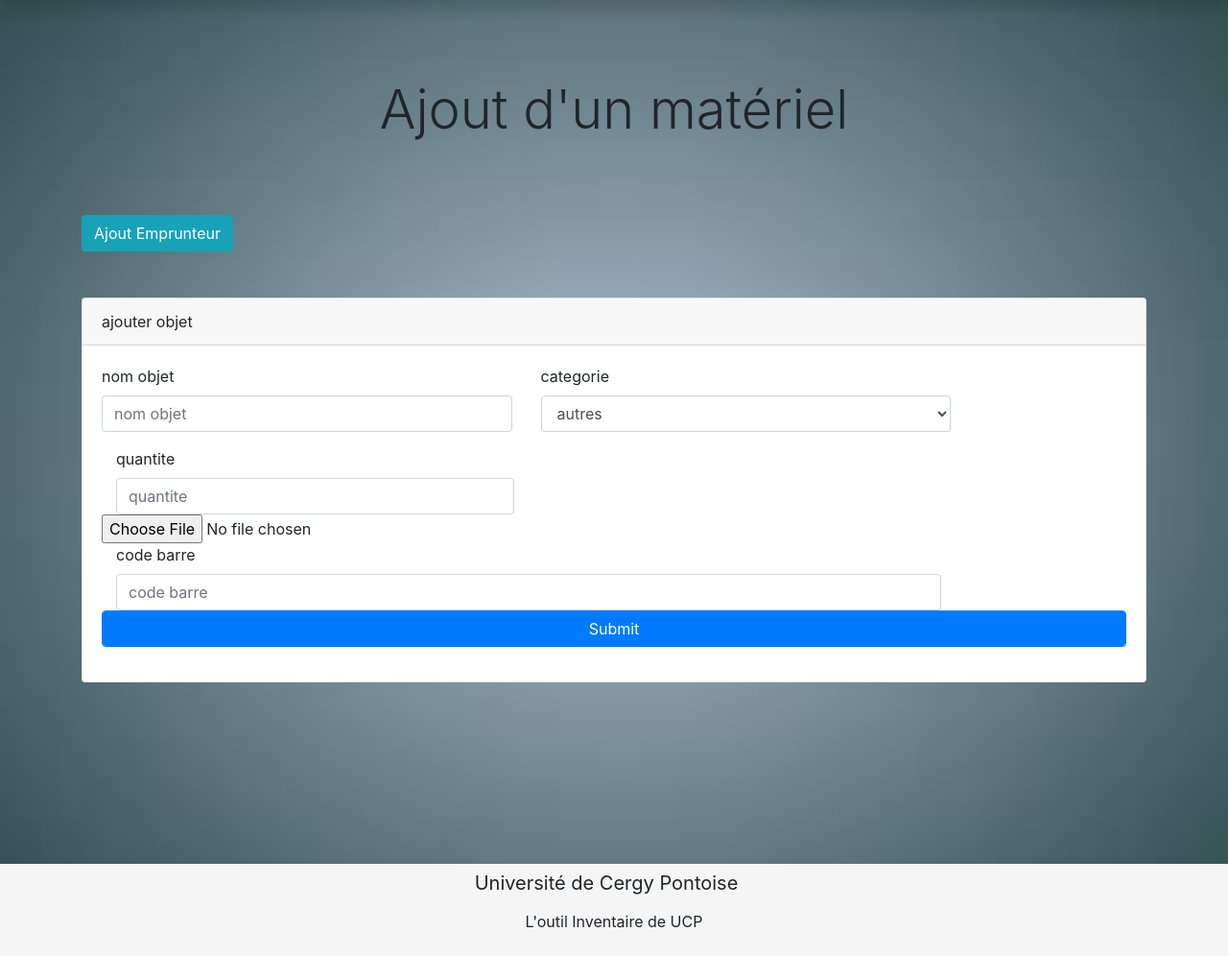
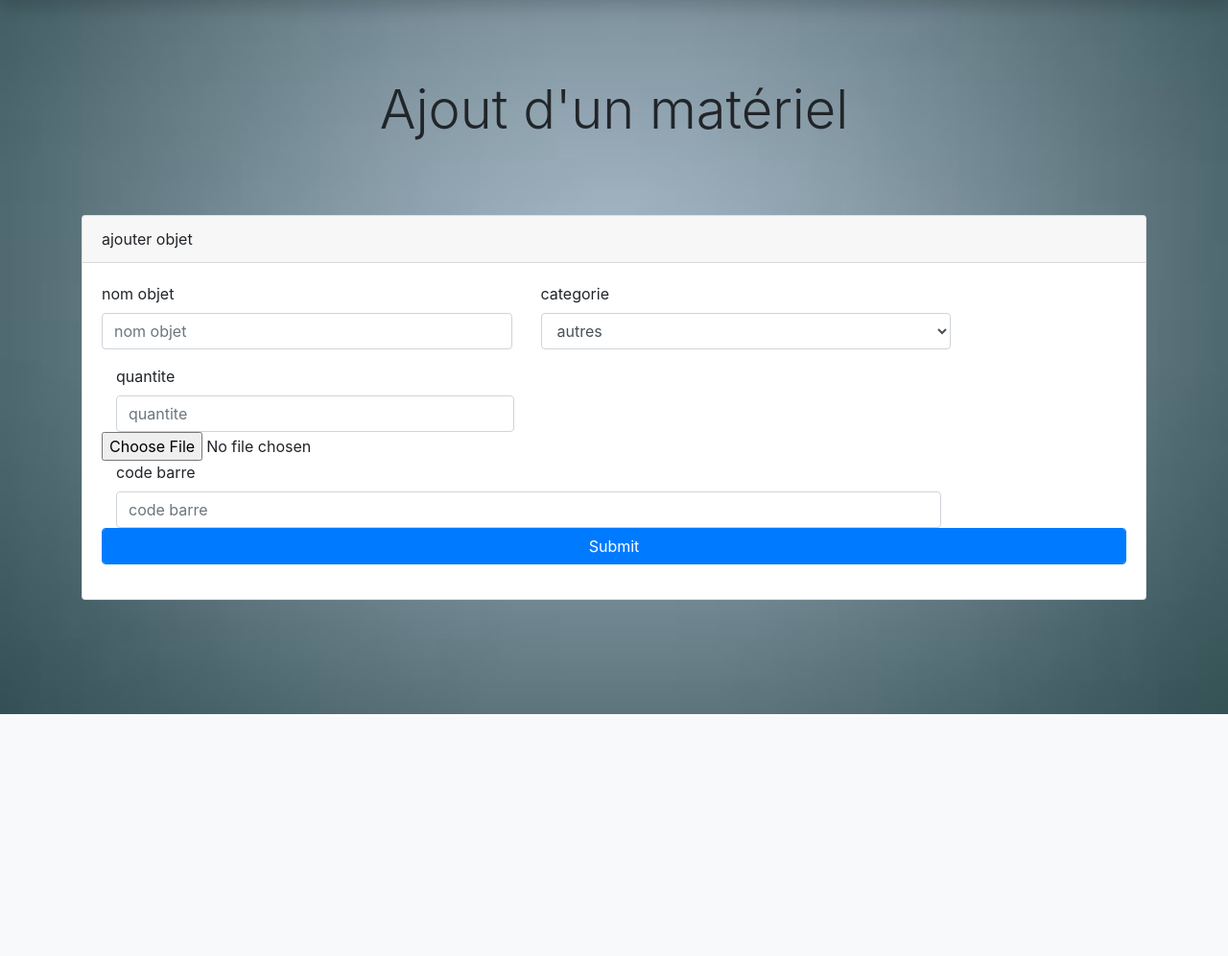
Before and after one commit to me98h/inventaire-1, a PHP site: page /views/viewAjout.php in a window 1280 px wide. Shown: the part 56-1052 px from the top of the page at 96% size. After the commit the page ends 800 px from the top, so only its background shows below. Run offline with PHP 8.4, Linux system fonts and the light colour scheme; some libraries are stand-ins or nearby versions.

Commit message:
Add files via upload

```diff
--- a/views/viewAjout.php
+++ b/views/viewAjout.php
@@ -78,7 +78,6 @@
 <body class="panel-group" id="bg">
   <div class="container" style="margin-top: 3cm;">
   <h1 class="display-4" style="margin-bottom: 2cm; text-align: center;">Ajout d'un matériel</h1>
-  <a href="index.php?url=ajoutEm" class="btn btn-info">Ajout Emprunteur</a>
     <div class="card card-login mx-auto mt-5">
       <div class="card-header">ajouter objet</div>
       <div class="card-body">
@@ -127,14 +126,4 @@
     </div>
   </div>
 </body>
-<footer class="footer">
-    <div class="container">
-        <div class="container">
-            <div class="navbar-header">
-                <span class="navbar-brand">Université de Cergy Pontoise </span>
-            </div>
-            <p class="navbar-text navbar-right">L'outil Inventaire de UCP</p>
-        </div>
-    </div>
-</footer>
 </html>
```
Also changed, not shown: views/viewAjoutEm.php (+0 -11 lines), views/viewAjoutPret.php (+0 -11 lines).
